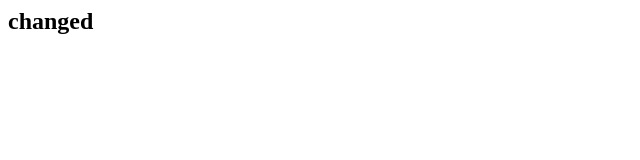
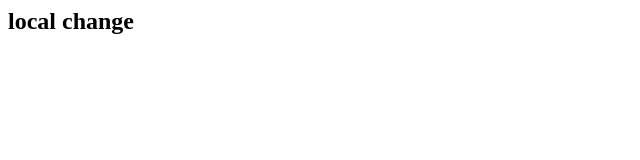
Before and after one commit to AndreyGorelik/testgit, a plain HTML site: page index.html in a window 1280 px wide. Shown: the whole page, without its empty margins (0-640 px from the left). Drawn offline with Linux system fonts and the light colour scheme.

Commit message:
local change

```diff
--- a/index.html
+++ b/index.html
@@ -1 +1 @@
-<h2>changed</h2>
+<h2>local change</h2>
```
